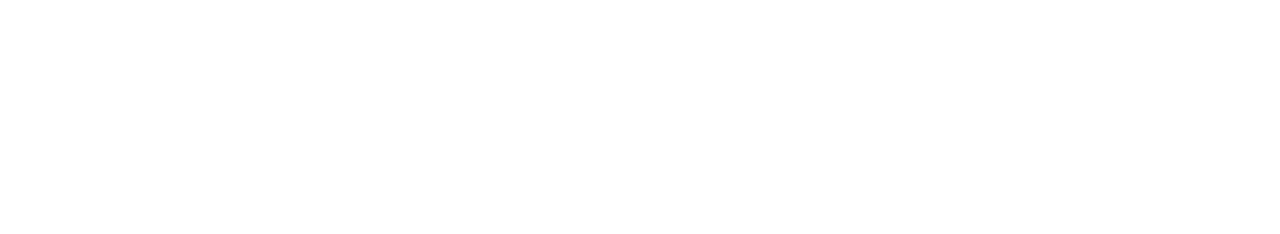
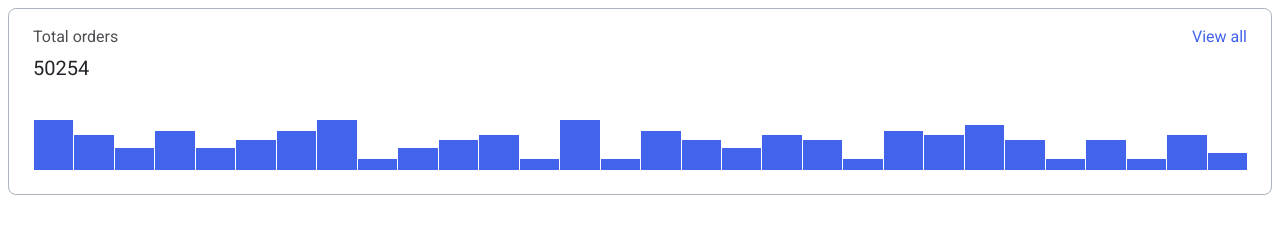
Before and after one commit to js-tasks-ru/htmlcss-20220210_aleksandra52, a website: page 04-lection2/01-histogram/index.html in a window 1280 px wide. Drawn offline with Linux system fonts and the light colour scheme.

Commit message:
added histogram

```diff
--- a/04-lection2/01-histogram/histogram.css
+++ b/04-lection2/01-histogram/histogram.css
@@ -0,0 +1,37 @@
+.histogram {
+    font-family: 'Inter', sans-serif;
+    border: 1px solid var(--grey-3);
+    box-sizing: border-box;
+    border-radius: 8px;
+    padding: 16px 24px 24px;
+}
+
+.histogram__header {
+    font-size: 16px;
+    line-height: 24px;
+    display: flex;
+    justify-content: space-between;
+}
+.histogram__title {
+    color: var(--black);
+    opacity: 0.8;
+}
+.histogram__link {
+    color: var(--blue-2);
+    text-decoration: none;
+}
+.histogram__orders {
+    font-size: 20px;
+    line-height: 26px;
+    color: var(--black);
+    margin: 6px 0 39px;
+}
+.histogram__chart {
+    display: flex;
+    align-items: baseline;
+}
+.histogram__chart-line {
+    width: 100%;
+    background: var(--blue-2);
+    margin-left: 1px;
+}
--- a/04-lection2/01-histogram/index.html
+++ b/04-lection2/01-histogram/index.html
@@ -6,6 +6,44 @@
     <link rel="stylesheet" href="./histogram.css">
 </head>
 <body>
-
+    <section class="histogram">
+        <div class="histogram__header">
+            <div class="histogram__title">Total orders</div>
+            <a href="#" class="histogram__link">View all</a>
+        </div>
+        <div class="histogram__orders">50254</div>
+        <div class="histogram__chart">
+            <div class="histogram__chart-line" style="height: 50px;"></div>
+            <div class="histogram__chart-line" style="height: 35px;"></div>
+            <div class="histogram__chart-line" style="height: 22px;"></div>
+            <div class="histogram__chart-line" style="height: 39px;"></div>
+            <div class="histogram__chart-line" style="height: 22px;"></div>
+            <div class="histogram__chart-line" style="height: 30px;"></div>
+            <div class="histogram__chart-line" style="height: 39px;"></div>
+            <div class="histogram__chart-line" style="height: 50px;"></div>
+            <div class="histogram__chart-line" style="height: 11px;"></div>
+            <div class="histogram__chart-line" style="height: 22px;"></div>
+            <div class="histogram__chart-line" style="height: 30px;"></div>
+            <div class="histogram__chart-line" style="height: 35px;"></div>
+            <div class="histogram__chart-line" style="height: 11px;"></div>
+            <div class="histogram__chart-line" style="height: 50px;"></div>
+            <div class="histogram__chart-line" style="height: 11px;"></div>
+            <div class="histogram__chart-line" style="height: 39px;"></div>
+            <div class="histogram__chart-line" style="height: 30px;"></div>
+            <div class="histogram__chart-line" style="height: 22px;"></div>
+            <div class="histogram__chart-line" style="height: 35px;"></div>
+            <div class="histogram__chart-line" style="height: 30px;"></div>
+            <div class="histogram__chart-line" style="height: 11px;"></div>
+            <div class="histogram__chart-line" style="height: 39px;"></div>
+            <div class="histogram__chart-line" style="height: 35px;"></div>
+            <div class="histogram__chart-line" style="height: 45px;"></div>
+            <div class="histogram__chart-line" style="height: 30px;"></div>
+            <div class="histogram__chart-line" style="height: 11px;"></div>
+            <div class="histogram__chart-line" style="height: 30px;"></div>
+            <div class="histogram__chart-line" style="height: 11px;"></div>
+            <div class="histogram__chart-line" style="height: 35px;"></div>
+            <div class="histogram__chart-line" style="height: 17px;"></div>
+        </div>
+    </section>
 </body>
 </html>
--- a/assets/css/main.css
+++ b/assets/css/main.css
@@ -6,6 +6,7 @@
     --pink: #F784AD;
     --purple: #7048E8;
     --blue: #374FC7;
+    --blue-2: #4263EB;
     --red: #F03D3E;
     --grey-1: #F8F9FA;
     --grey-2: #DDE2E5;
@@ -13,6 +14,7 @@
     --grey-4: #495057;
     --color-primary-hover: #2342C0;
     --color-secondary-hover: #5028C6;
+
 
     --error: var(--red);
     --success: var(--blue);
```
Also changed, not shown: 03-lection1/02-accordion/accordion.css (+30 -0 lines), 03-lection1/02-accordion/index.html (+24 -5 lines). Lines whose indentation alone changed are shown as unchanged.
